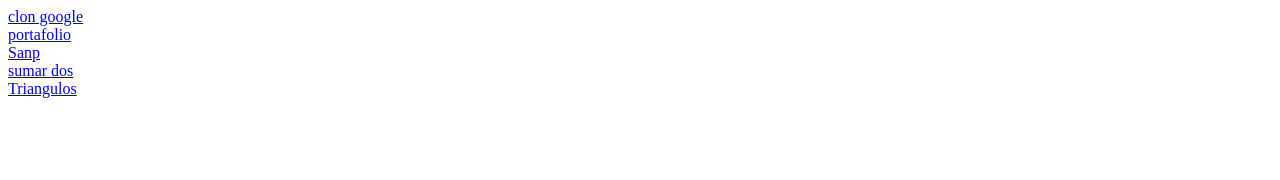
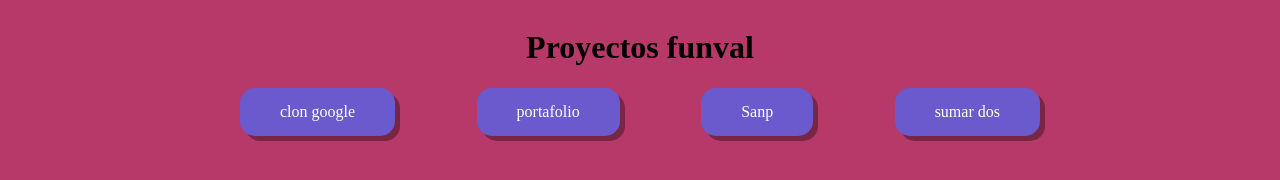
Before and after one commit to gerasmurx/paginasweb1, a plain HTML site: page index.html in a window 1280 px wide. Drawn offline with Linux system fonts and the light colour scheme.

Commit message:
colores1

```diff
--- a/index.html
+++ b/index.html
@@ -9,14 +9,38 @@
         body{
             display: flex;
             flex-direction: column;
+            align-items: center;
+            background-color: rgba(163, 0, 62, 0.776);
+        }
+
+        a{
+            text-decoration: none;
+            color: white;
+            background-color: slateblue;
+            padding: 15px 40px;
+            border-radius: 15px;
+            box-shadow: 5px 5px rgba(0, 0, 0, 0.341);
+        }
+
+        main{
+            width: 800px;
+            display: flex;
+            justify-content: space-between;
+        }
+
+        a:hover{
+            background-color: coral;
+            color: black;
         }
     </style>
 </head>
 <body>
-    <a href="./clon google/Index.html">clon google</a>
-    <a href="./portafolio/index.html">portafolio</a>
-    <a href="./snap/index.html">Sanp</a>
-    <a href="./sumardos/index.html">sumar dos</a>
-    <a href="./Triangulos/index.html">Triangulos</a>
+    <h1>Proyectos funval</h1>
+    <main>
+        <a href="./clon google/Index.html">clon google</a>
+        <a href="./portafolio/index.html">portafolio</a>
+        <a href="./snap/index.html">Sanp</a>
+        <a href="./sumardos/index.html">sumar dos</a>
+    </main>
 </body>
 </html>
```
